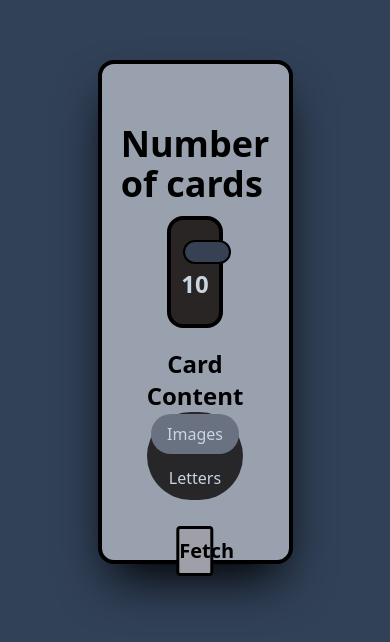
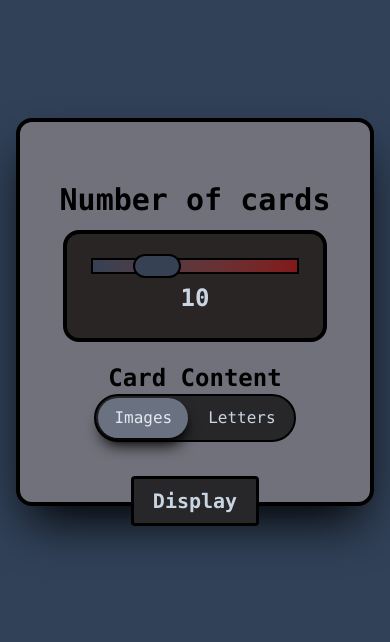
Before and after one commit to moabos/memory-card, a React (Vite) app: page / in a window 390 px wide. Shown: the part 110-752 px from the top of the page. Built offline with nearby package versions, Linux system fonts and the light colour scheme.

Commit message:
Improve typography and layout responsiveness

```diff
--- a/src/App.tsx
+++ b/src/App.tsx
@@ -5,9 +5,9 @@ function App() {
   const [numberOfCards, setNumberOfCards] = useState(10);
 
   return (
-    <div className="relative w-1/2 rounded-2xl border-4 bg-gray-400 p-15 shadow-2xl shadow-black">
+    <main className="relative w-11/12 rounded-2xl border-4 bg-zinc-500 px-4 py-15 font-mono shadow-2xl shadow-black lg:w-1/2">
       <form className="flex flex-col gap-5">
-        <label className="flex flex-col items-center gap-3 text-4xl font-bold">
+        <label className="flex flex-col items-center gap-3 text-3xl font-bold">
           Number of cards
           <div className="flex w-5/6 flex-col items-center gap-2 rounded-2xl border-4 bg-stone-800 p-6">
             <input
@@ -24,11 +24,11 @@ function App() {
         </label>
 
         <label className="self-center text-center">
-          <span className="text-2xl font-bold">Card Content</span>
+          <span className="text-2xl font-semibold">Card Content</span>
           <Toggler
             labels={['Images', 'Letters']}
-            selectedClass="bg-gray-500"
-            className="rounded-full bg-zinc-800 text-slate-300"
+            selectedClass="bg-gray-500 shadow-lg shadow-black text-slate-200"
+            className="flex rounded-full border-2 border-black bg-zinc-800 text-slate-300"
             defaultSelected="Images"
             onChange={() => {}}
           />
@@ -36,15 +36,15 @@ function App() {
 
         <button
           type="submit"
-          className="absolute -bottom-[1rem] left-1/2 w-1/5 -translate-x-1/2 cursor-pointer rounded border-3 bg-zinc-400 py-2 text-xl font-bold transition-transform duration-300 ease-in-out hover:bg-zinc-500 active:translate-y-0.5 active:shadow active:shadow-black"
-          onClick={(e) => {
-            e.preventDefault();
+          className="absolute -bottom-[1.5rem] left-1/2 w-32 -translate-x-1/2 cursor-pointer rounded border-3 border-black bg-zinc-800 py-2 text-xl font-bold text-slate-300 transition-transform duration-300 ease-in-out hover:bg-gray-600 focus:bg-gray-600 active:translate-y-1 active:shadow active:shadow-black"
+          onClick={(event: React.MouseEvent<HTMLButtonElement>) => {
+            event.preventDefault();
           }}
         >
-          Fetch
+          Display
         </button>
       </form>
-    </div>
+    </main>
   );
 }
 
--- a/src/components/Toggler.tsx
+++ b/src/components/Toggler.tsx
@@ -12,7 +12,7 @@ interface TogglerProps {
 function Toggler({
   labels,
   className = 'w-fit bg-gray-200 p-1 rounded-full',
-  buttonClass = 'px-4 py-2 rounded-full m-0.5 transition hover:cursor-pointer',
+  buttonClass = 'px-4 py-2 rounded-full m-0.5 transition duration-500 hover:cursor-pointer',
   selectedClass = 'bg-gray-700',
   defaultSelected,
   onChange,
```
Also changed, not shown: 1 other file (tests, documents, lock files or other folders).
